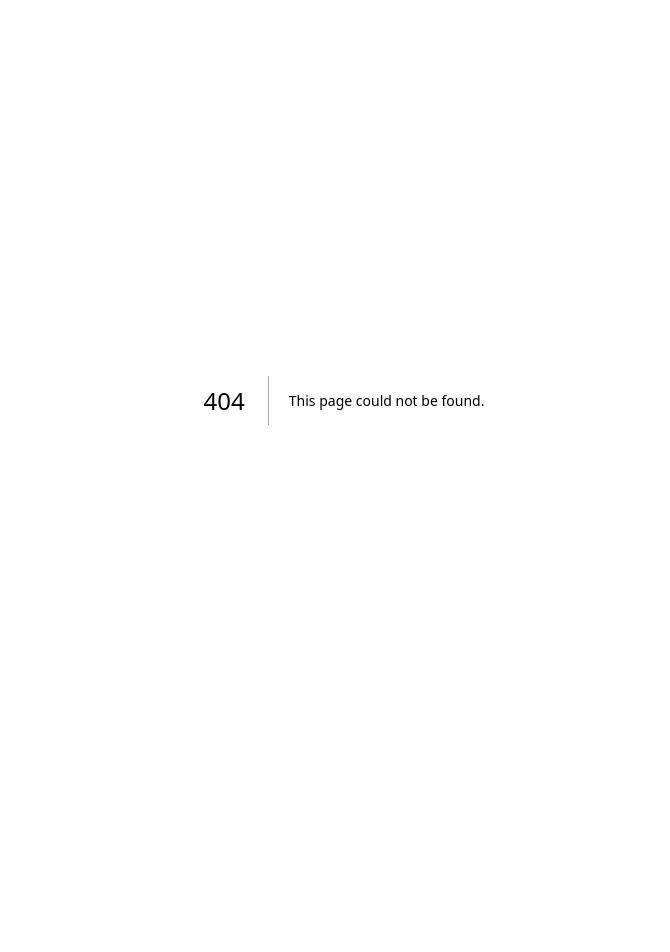
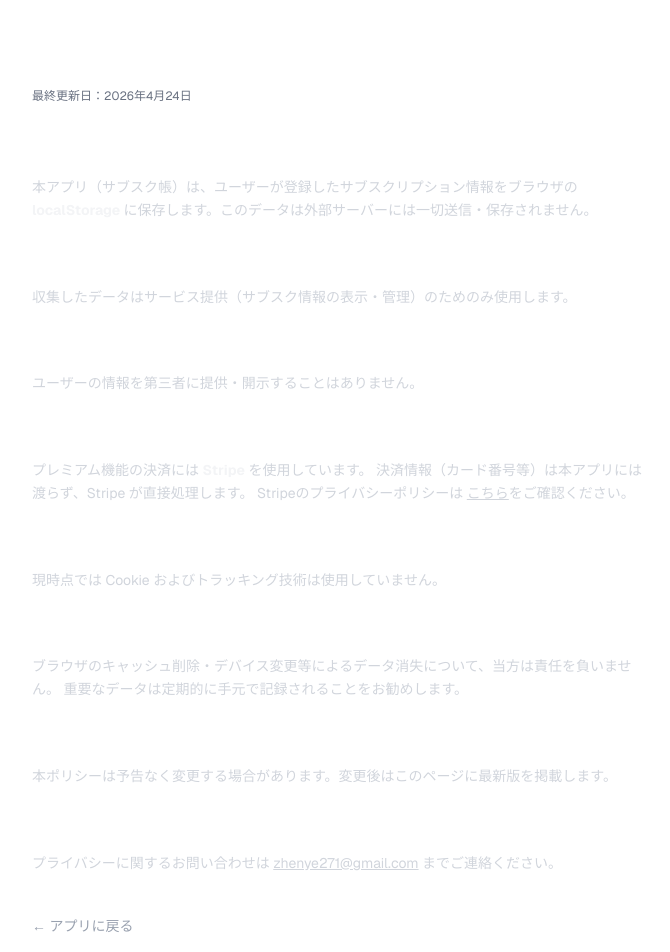
Before and after one commit to Seiya0928/subsuku-cho, a Next.js app: page /legal/privacy in a window 1280 px wide. Before the commit this address had no page. Shown: the top 952 px of the page, without its empty margins (296-966 px from the left). Before the commit the page ends 800 px from the top, so only its background shows below. Built offline with nearby package versions, Linux system fonts and the light colour scheme.

Commit message:
feat: プライバシーポリシーページ追加・フッターリンク更新

```diff
--- /dev/null
+++ b/app/legal/privacy/page.tsx
@@ -0,0 +1,84 @@
+export default function PrivacyPage() {
+  return (
+    <main className="max-w-2xl mx-auto px-6 py-12 text-gray-300">
+      <h1 className="text-2xl font-bold text-white mb-2">プライバシーポリシー</h1>
+      <p className="text-xs text-gray-500 mb-10">最終更新日：2026年4月24日</p>
+
+      <div className="space-y-8 text-sm leading-relaxed">
+
+        <section className="space-y-2">
+          <h2 className="text-base font-semibold text-white">1. 収集する情報</h2>
+          <p>
+            本アプリ（サブスク帳）は、ユーザーが登録したサブスクリプション情報をブラウザの
+            <strong className="text-gray-100"> localStorage </strong>
+            に保存します。このデータは外部サーバーには一切送信・保存されません。
+          </p>
+        </section>
+
+        <section className="space-y-2">
+          <h2 className="text-base font-semibold text-white">2. 利用目的</h2>
+          <p>収集したデータはサービス提供（サブスク情報の表示・管理）のためのみ使用します。</p>
+        </section>
+
+        <section className="space-y-2">
+          <h2 className="text-base font-semibold text-white">3. 第三者提供</h2>
+          <p>ユーザーの情報を第三者に提供・開示することはありません。</p>
+        </section>
+
+        <section className="space-y-2">
+          <h2 className="text-base font-semibold text-white">4. 外部サービス（Stripe）</h2>
+          <p>
+            プレミアム機能の決済には <strong className="text-gray-100">Stripe</strong> を使用しています。
+            決済情報（カード番号等）は本アプリには渡らず、Stripe が直接処理します。
+            Stripeのプライバシーポリシーは{' '}
+            <a
+              href="https://stripe.com/jp/privacy"
+              target="_blank"
+              rel="noopener noreferrer"
+              className="underline hover:text-white"
+            >
+              こちら
+            </a>
+            をご確認ください。
+          </p>
+        </section>
+
+        <section className="space-y-2">
+          <h2 className="text-base font-semibold text-white">5. Cookie・トラッキング</h2>
+          <p>現時点では Cookie およびトラッキング技術は使用していません。</p>
+        </section>
+
+        <section className="space-y-2">
+          <h2 className="text-base font-semibold text-white">6. 免責事項</h2>
+          <p>
+            ブラウザのキャッシュ削除・デバイス変更等によるデータ消失について、当方は責任を負いません。
+            重要なデータは定期的に手元で記録されることをお勧めします。
+          </p>
+        </section>
+
+        <section className="space-y-2">
+          <h2 className="text-base font-semibold text-white">7. プライバシーポリシーの変更</h2>
+          <p>
+            本ポリシーは予告なく変更する場合があります。変更後はこのページに最新版を掲載します。
+          </p>
+        </section>
+
+        <section className="space-y-2">
+          <h2 className="text-base font-semibold text-white">8. お問い合わせ</h2>
+          <p>
+            プライバシーに関するお問い合わせは{' '}
+            <a href="mailto:zhenye271@gmail.com" className="underline hover:text-white">
+              zhenye271@gmail.com
+            </a>{' '}
+            までご連絡ください。
+          </p>
+        </section>
+
+      </div>
+
+      <div className="mt-10">
+        <a href="/" className="text-sm text-gray-400 hover:text-white">← アプリに戻る</a>
+      </div>
+    </main>
+  );
+}
--- a/app/page.tsx
+++ b/app/page.tsx
@@ -551,9 +551,11 @@ export default function HomePage() {
         </div>
 
         {/* ━━ フッター ━━ */}
-        <div className="pb-4 space-y-2 text-center">
-          <p className="text-gray-700 text-xs">
-            <a href="/legal" className="underline hover:text-gray-500">特定商取引法に基づく表記</a>
+        <div className="pb-4 text-center">
+          <p className="text-zinc-500 text-xs space-x-2">
+            <a href="/legal/privacy" className="underline hover:text-zinc-300">プライバシーポリシー</a>
+            <span>|</span>
+            <a href="/legal" className="underline hover:text-zinc-300">特定商取引法に基づく表記</a>
           </p>
         </div>
 
```
